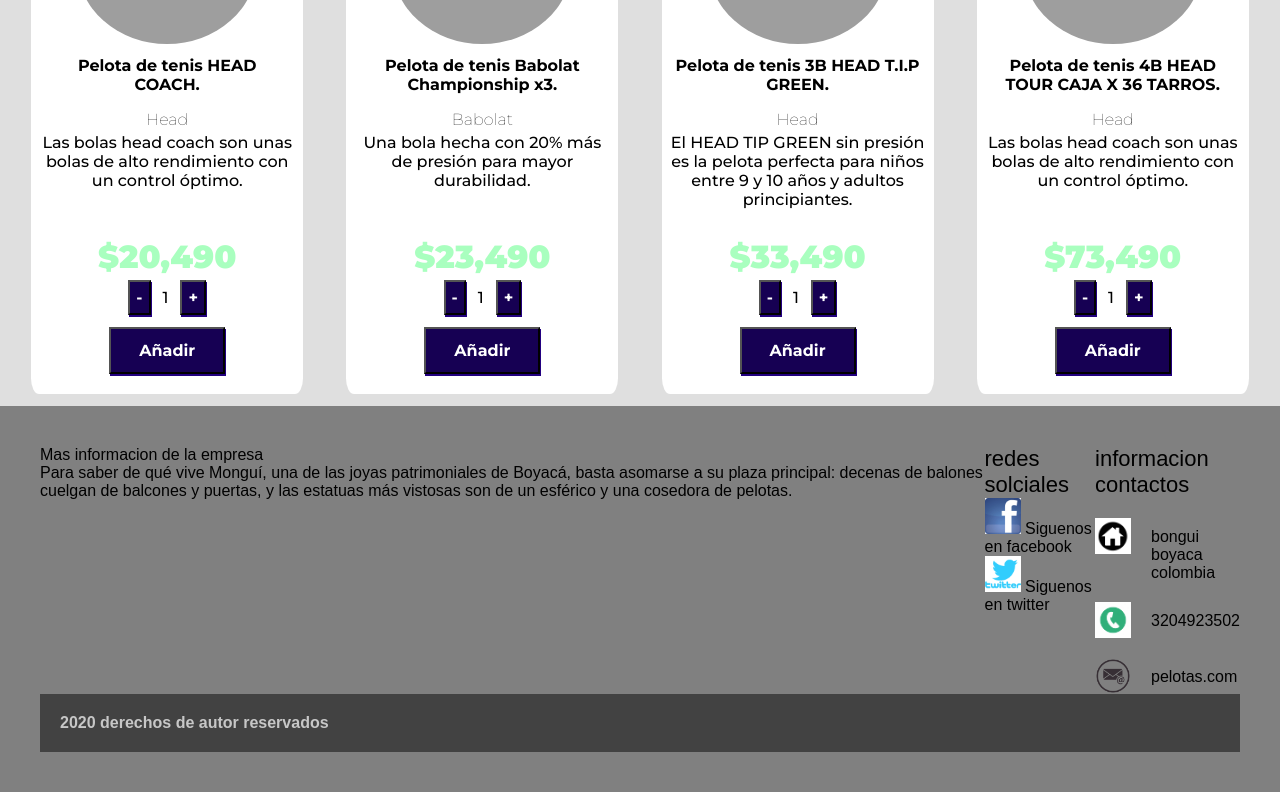
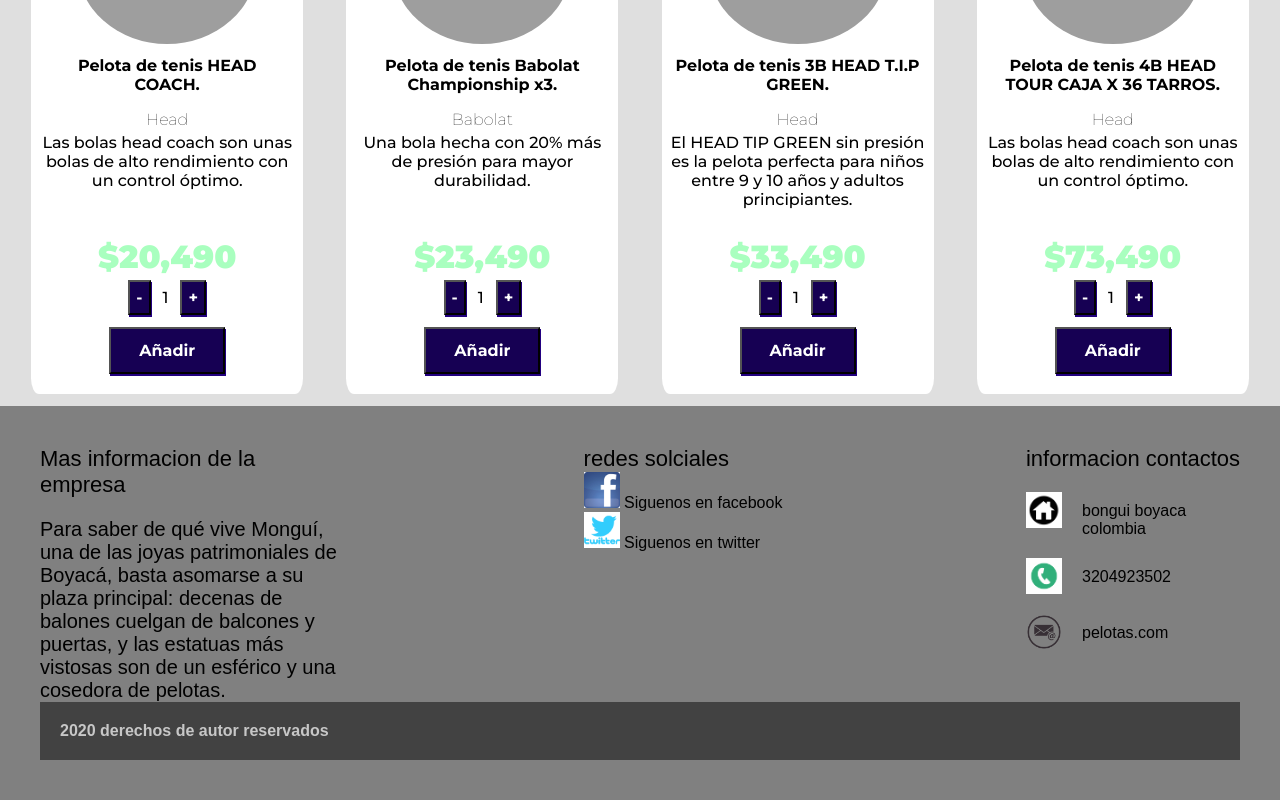
Before and after one commit to proyectopelotastsp/proyecto_pelotas_web, an Angular app in the folder ProyectoEnPelotasWeb/: page /#/inicio in a window 1280 px wide. Shown: the part 5077-5877 px from the top of the page. Built offline with nearby package versions, Linux system fonts and the light colour scheme; grey boxes are pictures that could not be loaded.

Commit message:
footer correcion

```diff
--- a/ProyectoEnPelotasWeb/src/app/paginas/footer/footer.component.css
+++ b/ProyectoEnPelotasWeb/src/app/paginas/footer/footer.component.css
@@ -21,17 +21,16 @@
     display: flex;
     justify-content: space-between;
 }
-.colom1{
+.colum1{
     max-width: 300px;
 }
-.colom1 h1{
+.colum1 h1{
     font-size: 22px;
     color: black;
 }
 
-.colom1 p{
-font-size: 60px;
-color: #c7c7c7;
+.colum1 p{
+font-size: 20px;
 margin-top: 20px;
 
 }
```
